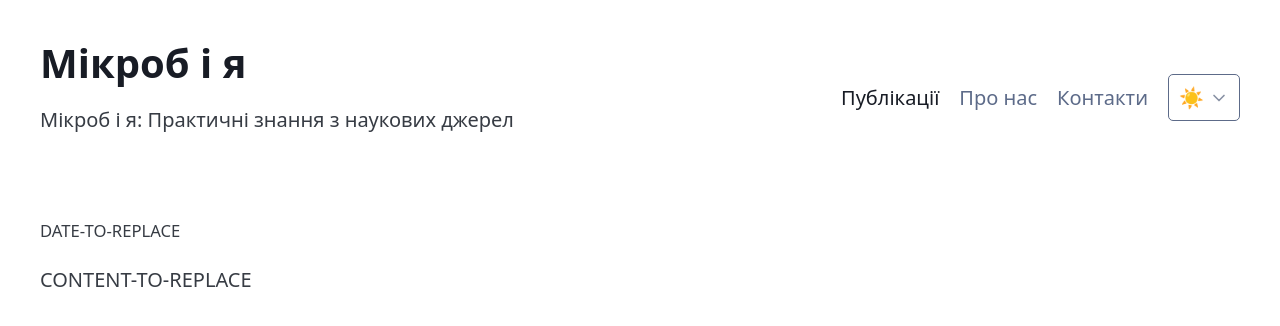
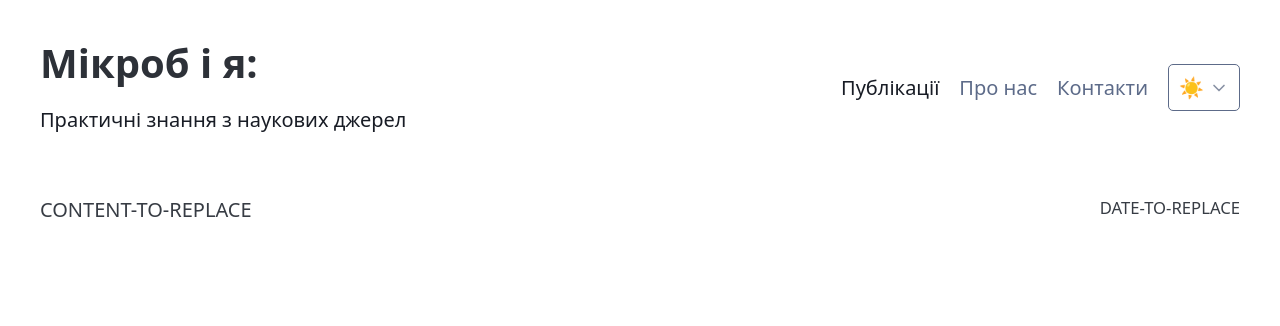
Before and after one commit to oleh-sedletskyi/microbiya-blog, a plain HTML site: page template/post.html in a window 1280 px wide. Drawn offline with Linux system fonts and the light colour scheme; files that its build step writes are made by us from their sources; files whose address does not match are found by name.

Commit message:
Fix page lang, update layout

```diff
--- a/template/post.html
+++ b/template/post.html
@@ -1,5 +1,5 @@
 <!DOCTYPE html>
-<html lang="en">
+<html lang="uk">
   <head>
     <meta charset="utf-8">
     <meta name="viewport" content="width=device-width, initial-scale=1">
@@ -14,13 +14,18 @@
   </head>
 
   <body>
-    <!-- Header -->
     <header class="container">
-       <!-- <hgroup>  -->
         <nav>
           <ul>
-            <li><h1><a href="../index.html" class="contrast secondary">Мікроб і я</a></h1>
-              <p>Мікроб і я: Практичні знання з наукових джерел</p>  </li>
+            <li>
+              <a href="../index.html" class="contrast secondary">
+                <div>
+                  <h1>Мікроб і я:</h1>
+                  Практичні знання з наукових джерел
+                </div>
+              </a>
+              <!-- <div>Мікроб і я: Практичні знання з наукових джерел</div> -->
+            </li>
           </ul>
           <ul>
             <li><a href="../index.html" class="contrast secondary">Публікації</a></li>
@@ -38,14 +43,12 @@
             </li>
           </ul>
         </nav>
-      <!-- </hgroup> -->
-
     </header>
 
     <main class="container">
-      <section>
-        <small>DATE-TO-REPLACE</small>
-      </section>
+      <div>
+        <small style="float:right">DATE-TO-REPLACE</small>
+      </div>
       <section>
         CONTENT-TO-REPLACE
       </section>
```
Also changed, not shown: template/index.html (+11 -8 lines).
